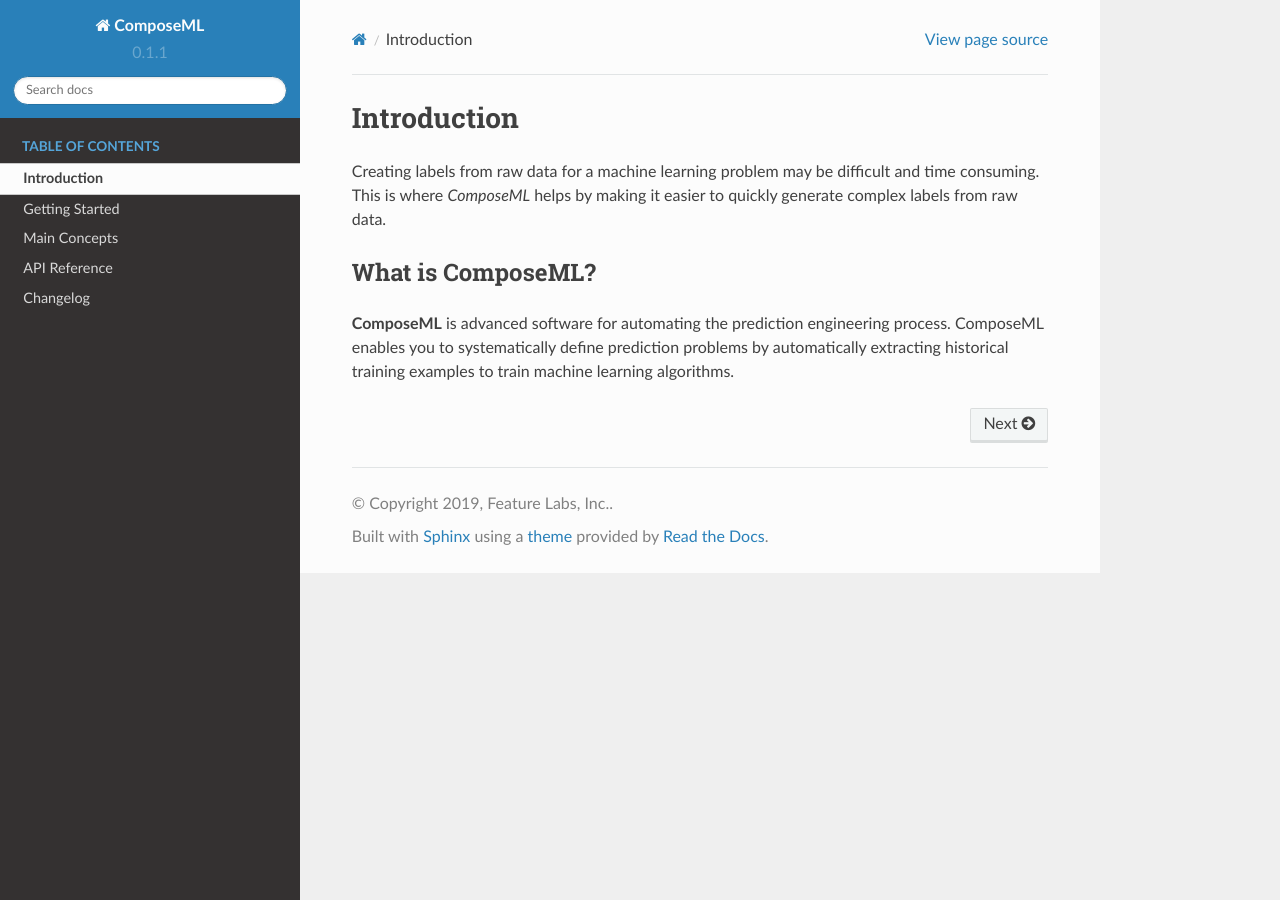
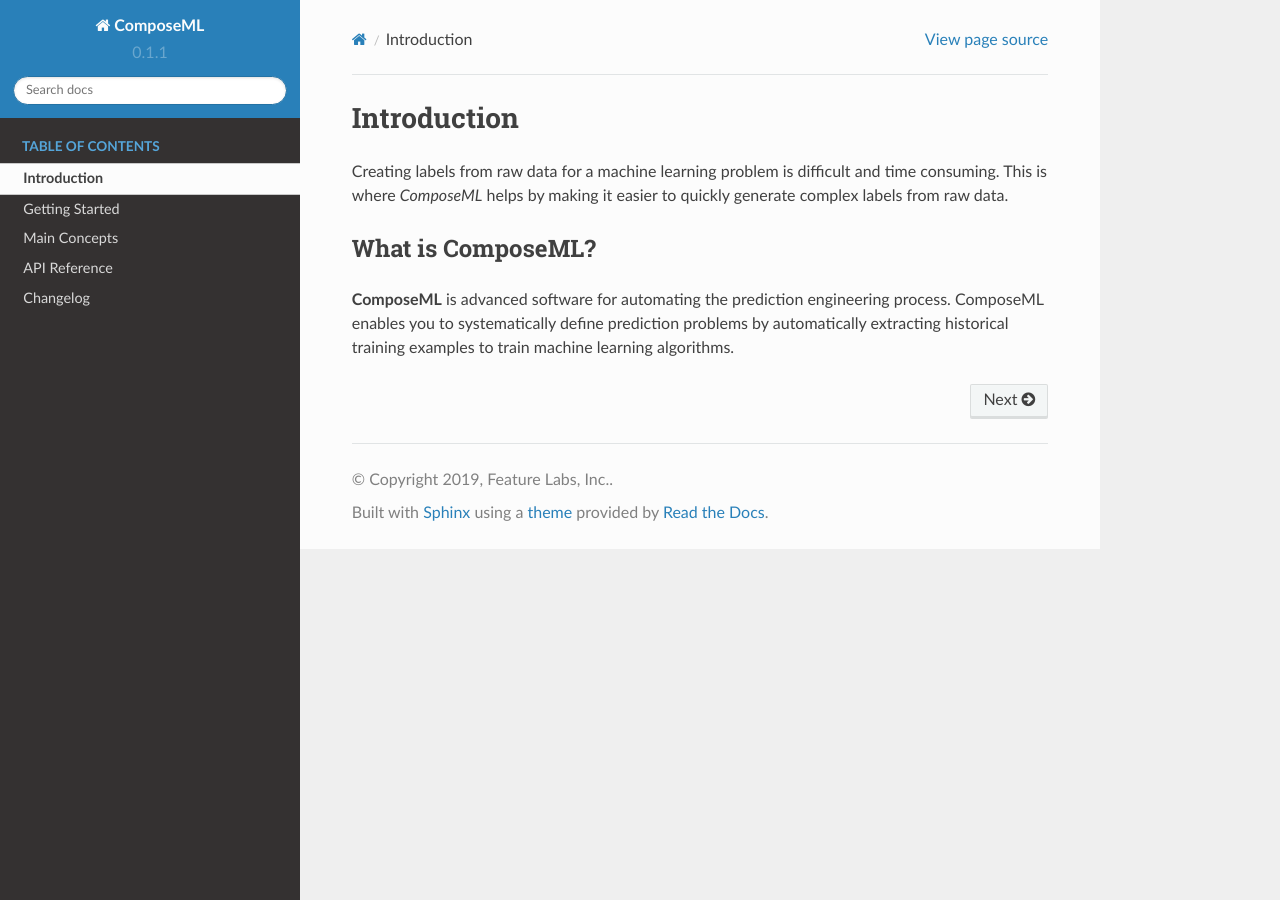
Before and after one commit to alteryx/compose, a Sphinx documentation site: the page built from docs/source/index.rst, in a window 1280 px wide. Built offline with Sphinx 7.4.7 and the Read the Docs theme 2.0.0, drawn with Linux system fonts in a browser that asks for light colours.

Commit message:
update intro

```diff
--- a/docs/source/index.rst
+++ b/docs/source/index.rst
@@ -12,7 +12,7 @@
 Introduction
 ============
 
-Creating labels from raw data for a machine learning problem may be difficult and time consuming. This is where `ComposeML` helps by making it easier to quickly generate complex labels from raw data.
+Creating labels from raw data for a machine learning problem is difficult and time consuming. This is where `ComposeML` helps by making it easier to quickly generate complex labels from raw data.
 
 What is ComposeML?
 ------------------
```
